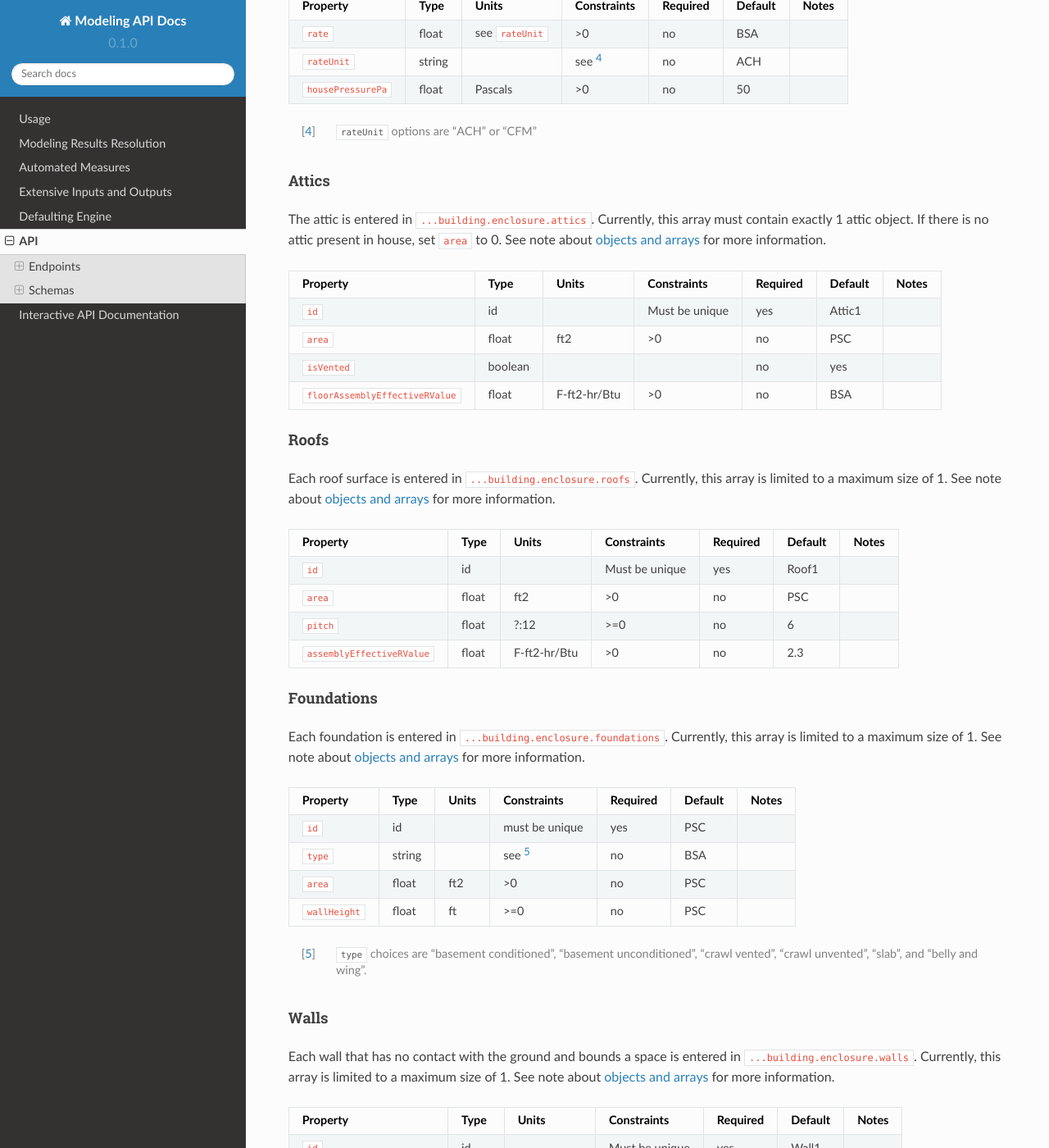
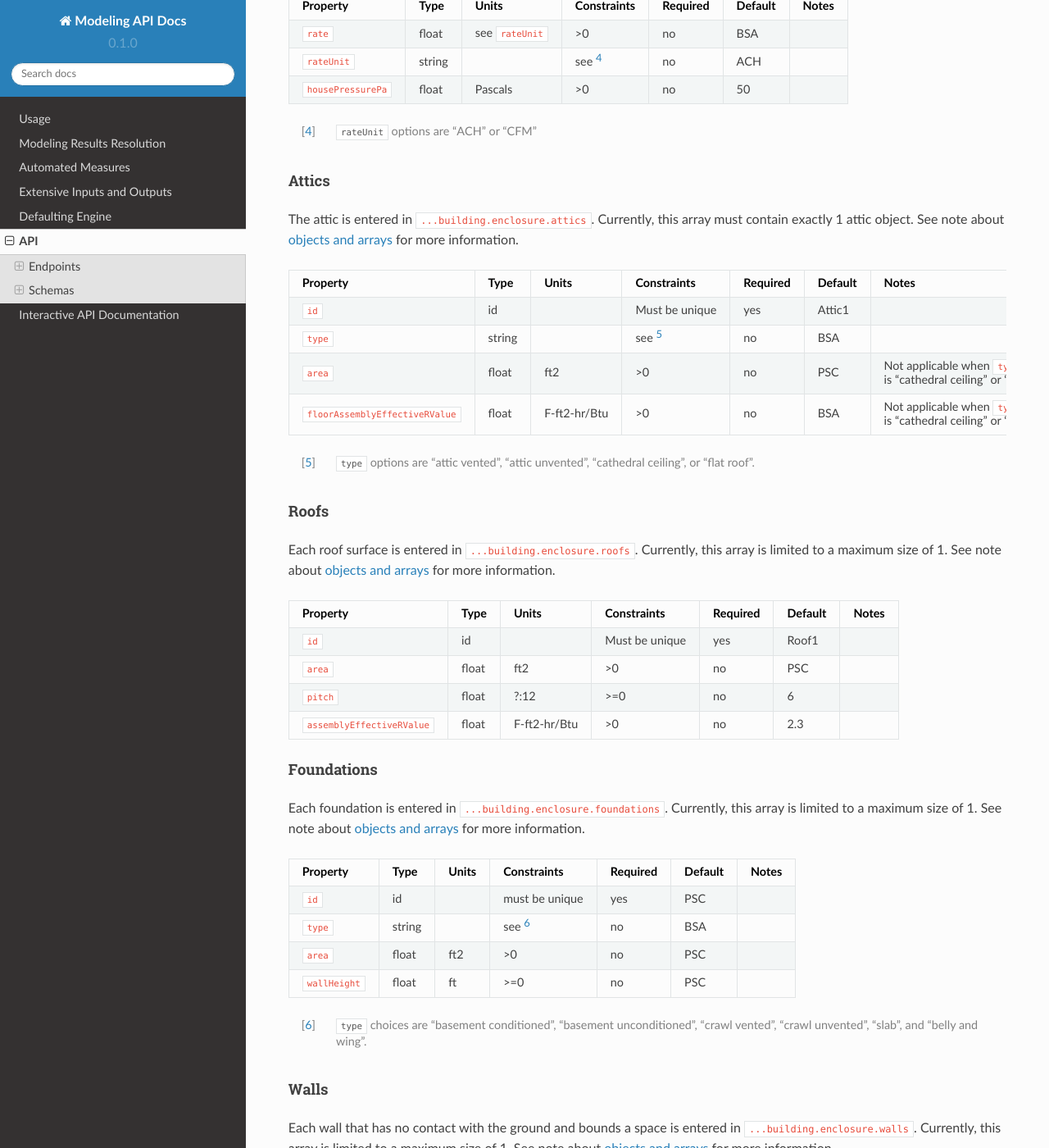
Before and after one commit to RadiantLabs/modeling-api-docs, a Sphinx documentation site: the page built from docs/source/api.rst, in a window 1280 px wide and 1400 px high, scrolled down 3932 px. Shown: the whole window at 82% size. Built offline with Sphinx 7.4.7 and the Read the Docs theme 2.0.0, drawn with Linux system fonts in a browser that asks for light colours; some of the changed text lies outside the part shown.

Commit message:
Align attic types

```diff
--- a/docs/source/api.rst
+++ b/docs/source/api.rst
@@ -195,17 +195,18 @@ Property                  Type     Units             Constraints  Required  Defa
 Attics
 ~~~~~~
 
-The attic is entered in ``...building.enclosure.attics``. Currently, this array must contain exactly 1 attic object. If there is no attic present in house, set ``area`` to 0.
-See note about `objects and arrays`_ for more information.
+The attic is entered in ``...building.enclosure.attics``. Currently, this array must contain exactly 1 attic object. See note about `objects and arrays`_ for more information.
 
 =================================  =======  ================  ==============  ========  ==================  ==============================================
 Property                           Type     Units             Constraints     Required  Default             Notes
 =================================  =======  ================  ==============  ========  ==================  ==============================================
 ``id``                             id                         Must be unique  yes       Attic1
-``area``                           float    ft2               >0              no        PSC
-``isVented``                       boolean                                    no        yes
-``floorAssemblyEffectiveRValue``   float    F-ft2-hr/Btu      >0              no        BSA
+``type``                           string                     see [#]_        no        BSA
+``area``                           float    ft2               >0              no        PSC                 Not applicable when ``type`` is "cathedral ceiling" or "flat roof"
+``floorAssemblyEffectiveRValue``   float    F-ft2-hr/Btu      >0              no        BSA                 Not applicable when ``type`` is "cathedral ceiling" or "flat roof"
 =================================  =======  ================  ==============  ========  ==================  ==============================================
+
+.. [#] ``type`` options are "attic vented", "attic unvented", "cathedral ceiling", or "flat roof".
 
 Roofs
 ~~~~~
```
